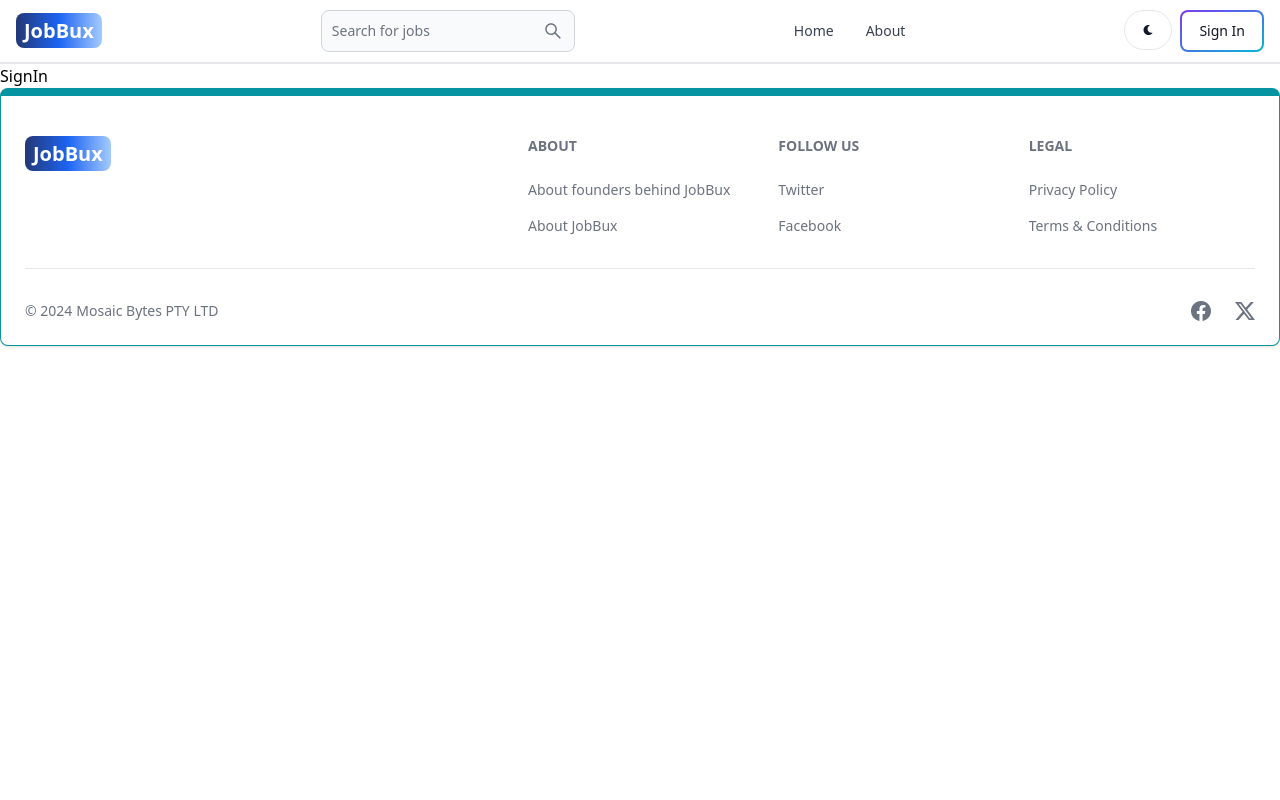
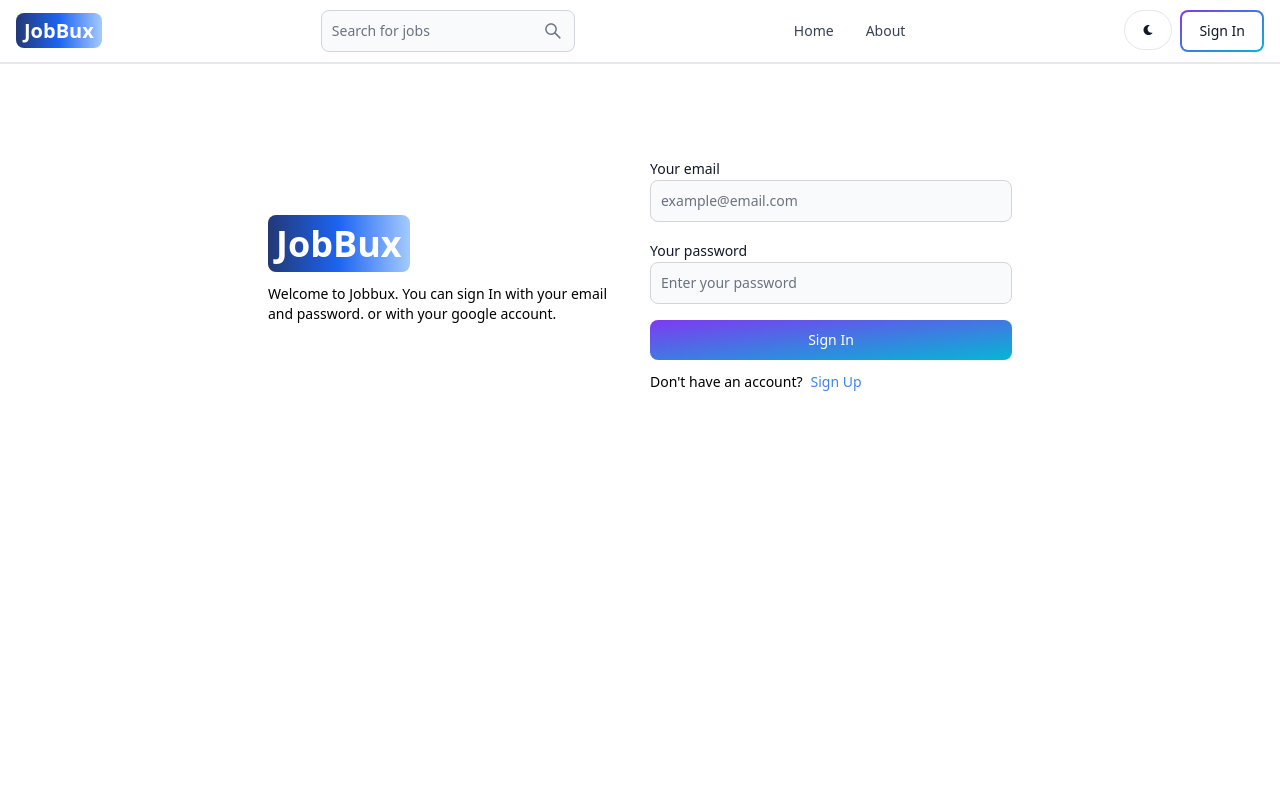
Before and after one commit to Mphare1/Jobbux, a React (Vite) app in the folder client/: page /sign-in in a window 1280 px wide. Shown: the top 800 px of the page. Built offline with nearby package versions, Linux system fonts and the light colour scheme.

Commit message:
sign in method added

```diff
--- a/client/src/pages/SignIn.jsx
+++ b/client/src/pages/SignIn.jsx
@@ -1,7 +1,107 @@
-import React from 'react'
+import React, { useState } from 'react';
+import { Alert, Button, Label, Spinner } from 'flowbite-react';
+import { TextInput } from 'flowbite-react';
+import { Link, useNavigate } from 'react-router-dom';
 
 export default function SignIn() {
+  const [formData, setFormData] = useState({});
+  const [errorMessage, setErrorMessage] = useState(null);
+  const [loading, setLoading] = useState(false);
+  const navigate = useNavigate();
+  const handleChange = (e) => {
+    setFormData({ ...formData, [e.target.id]: e.target.value.trim() });
+  };
+
+const handleSubmit = async (e) => {
+    e.preventDefault();
+    if (!formData.email || !formData.password) {
+      return setErrorMessage("Please fill in all fields");
+    }
+    try {
+      setLoading(true);
+      setErrorMessage(null);
+      const res = await fetch('/api/auth/signin', {
+        method: 'POST',
+        headers: {
+          'Content-Type': 'application/json',
+        },
+        body: JSON.stringify(formData),
+      });
+      const data = await res.json();
+      if (data.success === false  ) {
+        return setErrorMessage(data.message);
+      }
+      setLoading(false);
+      if(res.ok) {
+        navigate('/');
+      }
+    } catch (error) {
+      setErrorMessage(error.message);
+      setLoading(false);
+    }
+};
+
   return (
-    <div>SignIn</div>
-  )
+    <div className='min-h-screen mt-20'>
+      <div className='flex p-3 max-w-3xl mx-auto flex-col md:flex-row md:items-center gap-5'>
+        {/* left*/}
+        <div className='flex-1'>
+          <Link to='/' className='font-bold dark:text-white text-4xl'>
+            <span className='px-2 py-1 bg-gradient-to-r from-blue-900 via-blue-600 to-blue-300 rounded-lg text-white'>
+              JobBux
+            </span>
+          </Link>
+          <p className='text-sm mt-5'>
+            Welcome to Jobbux. You can sign In with your email and password.
+            or with your google account.
+          </p>
+        </div>
+        {/* right */}
+        <div className='flex-1'>
+          <form className='flex flex-col gap-4' onSubmit={handleSubmit}>
+            <div>
+              <Label value='Your email' />
+              <TextInput
+                type='email'
+                placeholder='example@email.com'
+                id='email'
+                onChange={handleChange}
+              />
+            </div>
+            <div>
+              <Label value='Your password' />
+              <TextInput
+                type='password'
+                placeholder='Enter your password'
+                id='password'
+                onChange={handleChange}
+              />
+            </div>
+            <Button gradientDuoTone='purpleToBlue' type='submit' disabled= {loading}>
+              {
+                loading ? (
+                  <>
+                  <Spinner size='sm'/>
+                  <span className='pl-3 '>Loading...</span>
+                  </>
+
+                ) : 'Sign In'}
+            </Button>
+          </form>
+          <div className='flex flex-col md:flex-row items-center md:items-start gap-2 text-sm mt-3'>
+            <span>Don't have an account?</span>
+            <Link to='/sign-up' className='text-blue-500'>
+              Sign Up
+            </Link>
+          </div>
+          {errorMessage && (
+            <Alert className='mt-5' color='failure'>
+              {errorMessage}
+            </Alert>
+            )
+            }
+        </div>
+      </div>
+    </div>
+  );
 }
```
